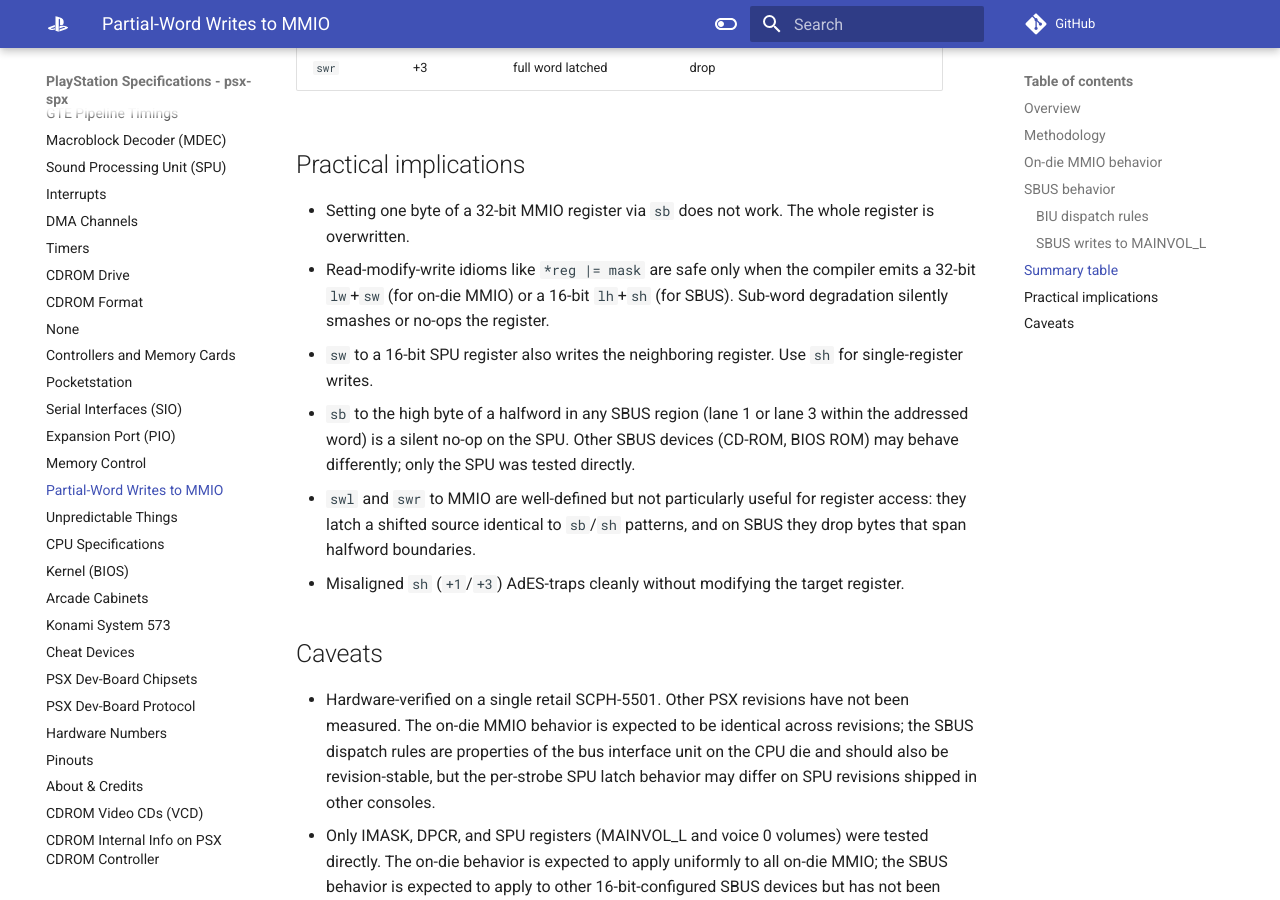
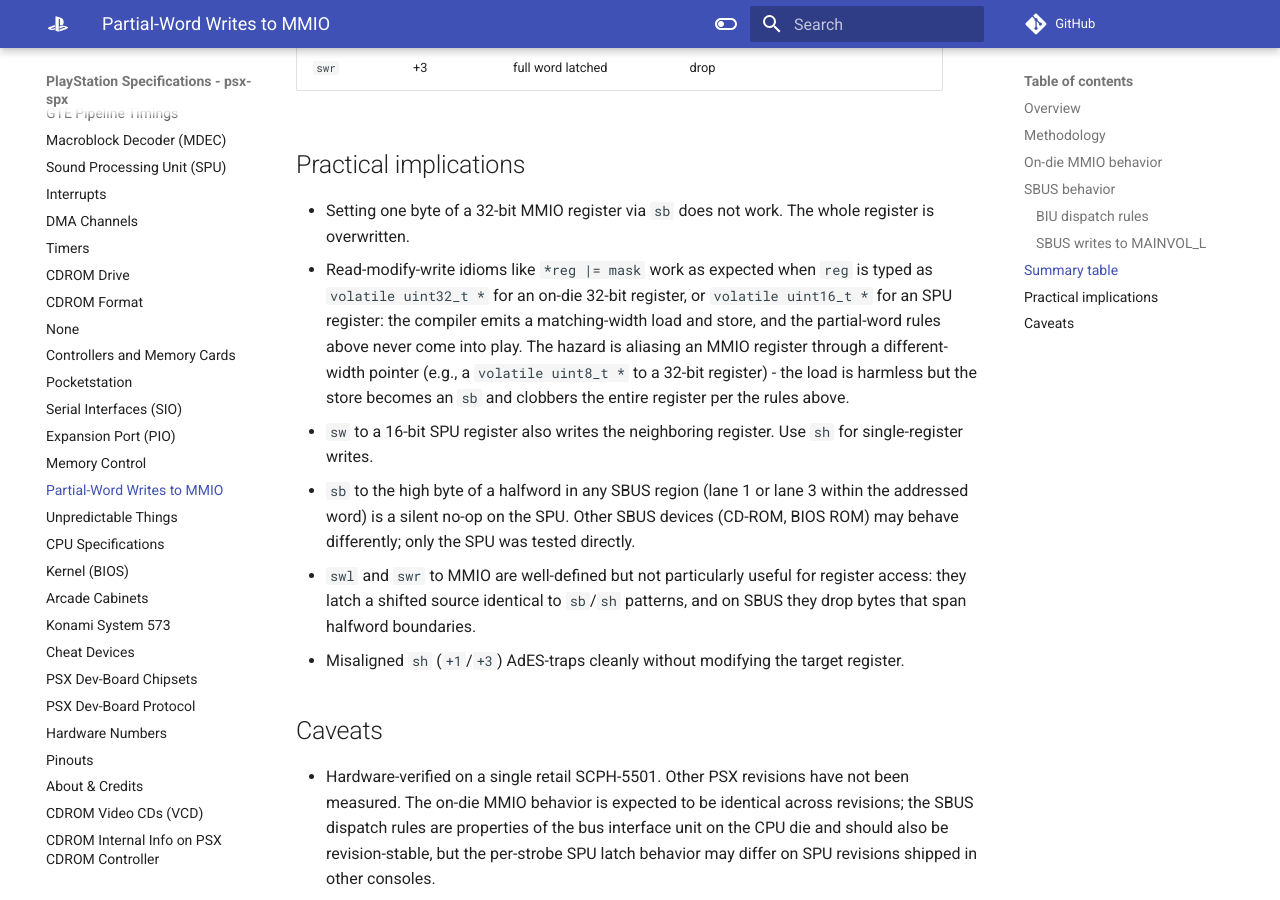
Before and after one commit to psx-spx/psx-spx.github.io, an MkDocs documentation site: the page built from docs/partialwordwrites.md, in a window 1280 px wide and 900 px high, scrolled down 6281 px. Built offline with MkDocs 1.6.1 and Material for MkDocs 9.7.7, drawn with Linux system fonts in a browser that asks for light colours; comment, search, counter and statistics services are not loaded.

Commit message:
partialwordwrites: clarify the read-modify-write bullet
The previous wording implied the compiler might silently degrade
*reg |= mask into a sub-word access. With a properly-typed
volatile pointer it does not - the compiler always emits a
matching-width load and store. The actual hazard is type aliasing
(reaching for an MMIO register through a different-width pointer),
so reword the bullet around that.

Caught by nonrice on Discord.

Signed-off-by: Nicolas 'Pixel' Noble <nicolas@nobis-crew.org>

```diff
--- a/docs/partialwordwrites.md
+++ b/docs/partialwordwrites.md
@@ -266,10 +266,15 @@ means the register is unchanged.
 
 - Setting one byte of a 32-bit MMIO register via `sb` does not
   work. The whole register is overwritten.
-- Read-modify-write idioms like `*reg |= mask` are safe only
-  when the compiler emits a 32-bit `lw`+`sw` (for on-die MMIO)
-  or a 16-bit `lh`+`sh` (for SBUS). Sub-word degradation
-  silently smashes or no-ops the register.
+- Read-modify-write idioms like `*reg |= mask` work as expected
+  when `reg` is typed as `volatile uint32_t *` for an on-die
+  32-bit register, or `volatile uint16_t *` for an SPU register:
+  the compiler emits a matching-width load and store, and the
+  partial-word rules above never come into play. The hazard is
+  aliasing an MMIO register through a different-width pointer
+  (e.g., a `volatile uint8_t *` to a 32-bit register) - the load
+  is harmless but the store becomes an `sb` and clobbers the
+  entire register per the rules above.
 - `sw` to a 16-bit SPU register also writes the neighboring
   register. Use `sh` for single-register writes.
 - `sb` to the high byte of a halfword in any SBUS region (lane
```
